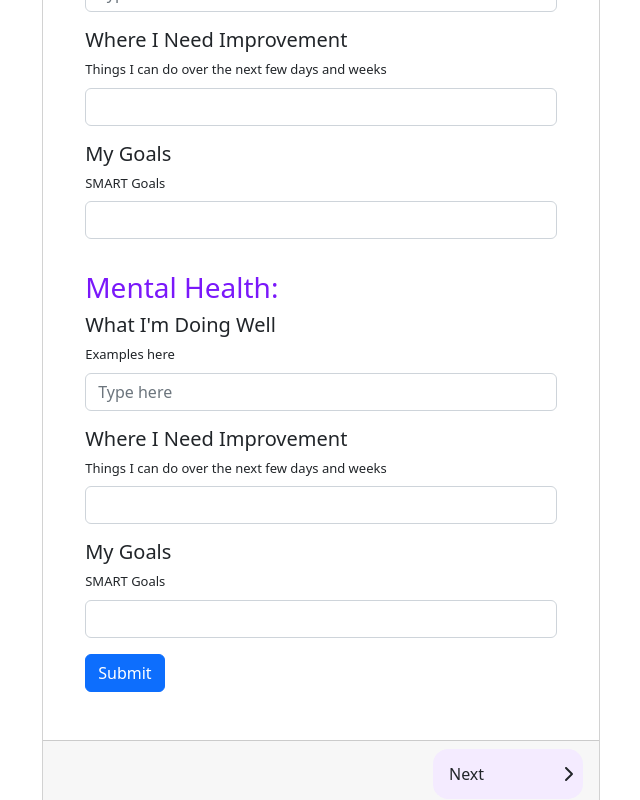
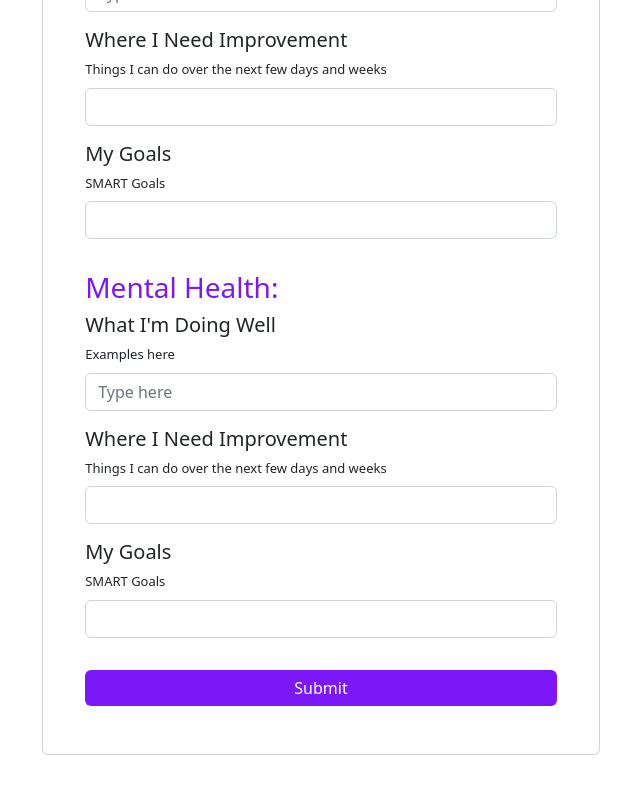
Before and after one commit to DomJF45/my-act, a React (Create React App) app in the folder client/: page /dashboard/processes/commitment/goal-setting in a window 1280 px wide. Shown: the part 2000-2800 px from the top of the page, without its empty margins (319-959 px from the left). Built offline with nearby package versions, Linux system fonts and the light colour scheme.

Commit message:
finished goal setting form

```diff
--- a/client/src/components/processes/commitment/FormPage.jsx
+++ b/client/src/components/processes/commitment/FormPage.jsx
@@ -175,7 +175,12 @@ const FormPage = ({ formId, handleSubmit, setFormData }) => {
             <p className='form-example'>SMART Goals</p>
           </Form.Label>
           <Form.Control name="mentalGoal" onChange={handleChange} type='text' className='mb-3' />
-          <Button type='submit'>Submit</Button>
+          <Button type='submit' style={{
+            backgroundColor: '#7a18fa',
+            border: '1px #7a18fa',
+            width: '100%',
+            marginTop: '1rem'
+          }}>Submit</Button>
         </div>
         </Form.Group>
       </Form>
--- a/client/src/components/processes/commitment/GoalSetting.jsx
+++ b/client/src/components/processes/commitment/GoalSetting.jsx
@@ -26,15 +26,15 @@ const GoalSetting = () => {
   return (
     <>
 
+    <h1 className='text-center mt-5' style={{color: '#7a18fa'}}>Lets do some goals!</h1>
     <div
       className='container d-flex justify-content-center'
       style={{
         marginTop: '5rem'
       }}
     >
-      <Card id='smart-card' className='w-50'>
+      <Card id='smart-card' className='w-50 mb-5'>
         <Card.Body>
-          <h1 className='text-center mt-5' style={{color: '#7a18fa'}}>Lets do some goals!</h1>
           <motion.div
             key={form}
             initial={{x: 200, opacity: 0}}
@@ -46,9 +46,6 @@ const GoalSetting = () => {
 
           </motion.div>
         </Card.Body>
-        <Card.Footer className='container d-flex justify-content-end'>
-          <Next setForm={setForm} nextForm={form + 1}  />
-        </Card.Footer>
       </Card>
     </div>
 
```
Also changed, not shown: 1 other file (tests, documents, lock files or other folders).
